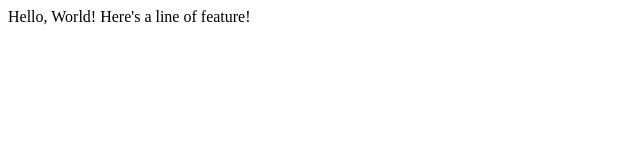
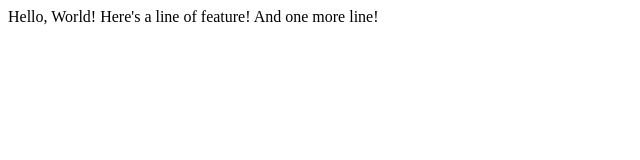
Before and after one commit to doctor-umair/lecture1, a plain HTML site: page index.html in a window 1280 px wide. Shown: the whole page, without its empty margins (0-640 px from the left). Drawn offline with Linux system fonts and the light colour scheme.

Commit message:
Added one more line

```diff
--- a/index.html
+++ b/index.html
@@ -6,5 +6,6 @@
     <body>
         Hello, World!
         Here's a line of feature!
+        And one more line!
     </body>
 </html>
```
